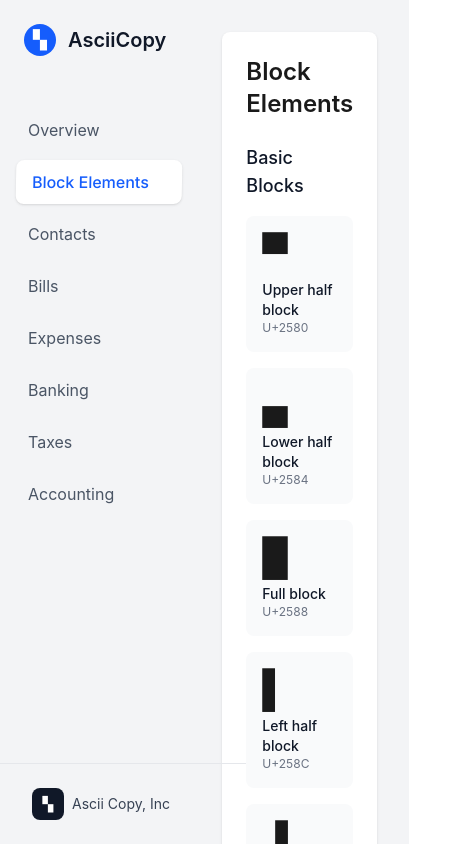
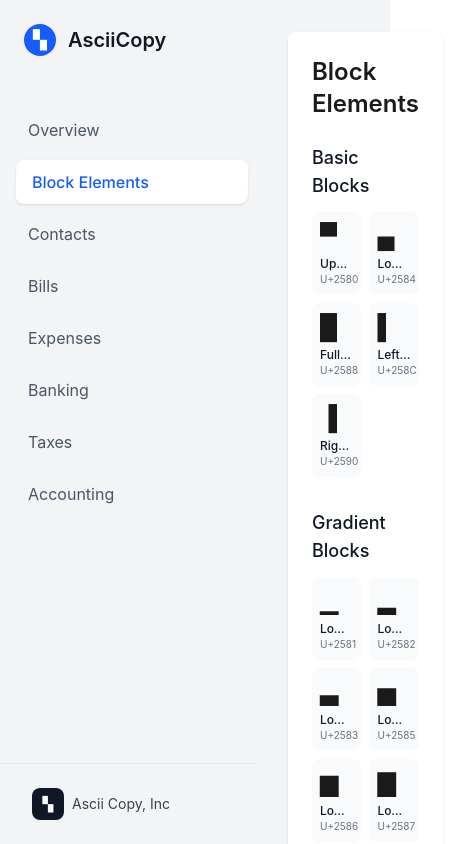
Before and after one commit to yerald231ger/asciicopy, a React (Vite) app: page / in a window 390 px wide. Both pictures are taken after a click on the button "Block Elements". Shown: the top 844 px of the page, 475 px wide, since content can reach past the window. Built offline with nearby package versions, Linux system fonts and the light colour scheme.

Commit message:
Refactor App component sidebar to be fixed and enhance UnicodeElement layout with improved spacing and responsive grid

```diff
--- a/src/App.tsx
+++ b/src/App.tsx
@@ -98,8 +98,9 @@ function App() {
   return (
     <div className="min-h-screen bg-gray-100">
       <div className="flex min-h-screen">
-        {/* Sidebar */}
-        <aside className="w-64 bg-gray">
+        {/* Sidebar - Fixed */}
+        <aside className="fixed inset-y-0 left-0 w-64 bg-gray">
+          <div className="flex flex-col h-full">
             <div className="p-6">
               <div className="flex items-center gap-3">
                 <div className="w-8 h-8 bg-blue-600 rounded-full flex items-center justify-center">
@@ -108,7 +109,7 @@ function App() {
                 <h1 className="text-xl font-semibold text-gray-900">AsciiCopy</h1>
               </div>
             </div>
-          <nav className="mt-4 p-3 space-y-2">
+            <nav className="mt-4 p-3 space-y-2 flex-1">
               {categories.map((category) => (
                 <button
                   key={category.id}
@@ -124,7 +125,7 @@ function App() {
               ))}
             </nav>
             {/* Company selector at bottom */}
-          <div className="absolute bottom-0 left-0 w-64 p-4 border-t border-gray-200">
+            <div className="p-4 border-t border-gray-200">
               <button className="w-full flex items-center gap-2 px-4 py-2 rounded-lg transition-all duration-200 bg-transparent hover:bg-[#f5f5f5]">
                 <div className="w-8 h-8 bg-gray-900 rounded-lg flex items-center justify-center">
                   <span className="text-white text-sm">▚</span>
@@ -132,10 +133,11 @@ function App() {
                 <span className="text-sm text-gray-700">Ascii Copy, Inc</span>
               </button>
             </div>
+          </div>
         </aside>
 
-        {/* Main Content */}
-        <main className="flex-1 bg-gray-100">
+        {/* Main Content - Scrollable */}
+        <main className="flex-1 ml-64">
           {renderContent()}
         </main>
       </div>
--- a/src/components/UnicodeElement.tsx
+++ b/src/components/UnicodeElement.tsx
@@ -26,22 +26,22 @@ export function UnicodeElement({ title, blocks }: UnicodeElementProps) {
 
   return (
     <div>
-      <h3 className="text-lg font-medium text-gray-900 mb-4">{title}</h3>
-      <div className="grid grid-cols-1 md:grid-cols-2 lg:grid-cols-3 gap-4">
+      <h3 className="text-lg font-medium text-gray-900 mb-3">{title}</h3>
+      <div className="grid grid-cols-2 sm:grid-cols-3 md:grid-cols-4 lg:grid-cols-6 gap-2">
         {blocks.map((block) => (
           <div
             key={block.code}
             onClick={() => handleCopy(block.glyph, block.code)}
-            className="relative p-4 bg-gray-50 rounded-lg hover:bg-white hover:shadow-sm transition-all duration-200 cursor-pointer group"
+            className="relative p-2 bg-gray-50 rounded-lg hover:bg-white hover:shadow-sm transition-all duration-200 cursor-pointer group"
           >
-            <span className="text-4xl block mb-2">{block.glyph}</span>
-            <p className="text-sm font-medium text-gray-900">{block.description}</p>
-            <p className="text-xs text-gray-500">{block.code}</p>
+            <span className="text-2xl block mb-1">{block.glyph}</span>
+            <p className="text-xs font-medium text-gray-900 truncate">{block.description}</p>
+            <p className="text-[10px] text-gray-500">{block.code}</p>
 
             {/* Copied indicator */}
             <div
               className={`
-                absolute top-2 right-2 px-2 py-1 bg-blue-600 text-white text-xs rounded-md
+                absolute top-1 right-1 px-1.5 py-0.5 bg-blue-600 text-white text-[10px] rounded
                 transition-all duration-200
                 ${copiedBlock === block.code
                   ? 'opacity-100 translate-y-0'
@@ -51,16 +51,6 @@ export function UnicodeElement({ title, blocks }: UnicodeElementProps) {
             >
               Copied!
             </div>
-
-            {/* Hover indicator */}
-            <div
-              className={`
-                absolute inset-0 flex items-center justify-center bg-black/5 rounded-lg
-                opacity-0 group-hover:opacity-100 transition-opacity duration-200
-              `}
-            >
-              <span className="text-sm font-medium text-gray-900">Click to copy</span>
-            </div>
           </div>
         ))}
       </div>
```
Lines whose indentation alone changed are shown as unchanged.
